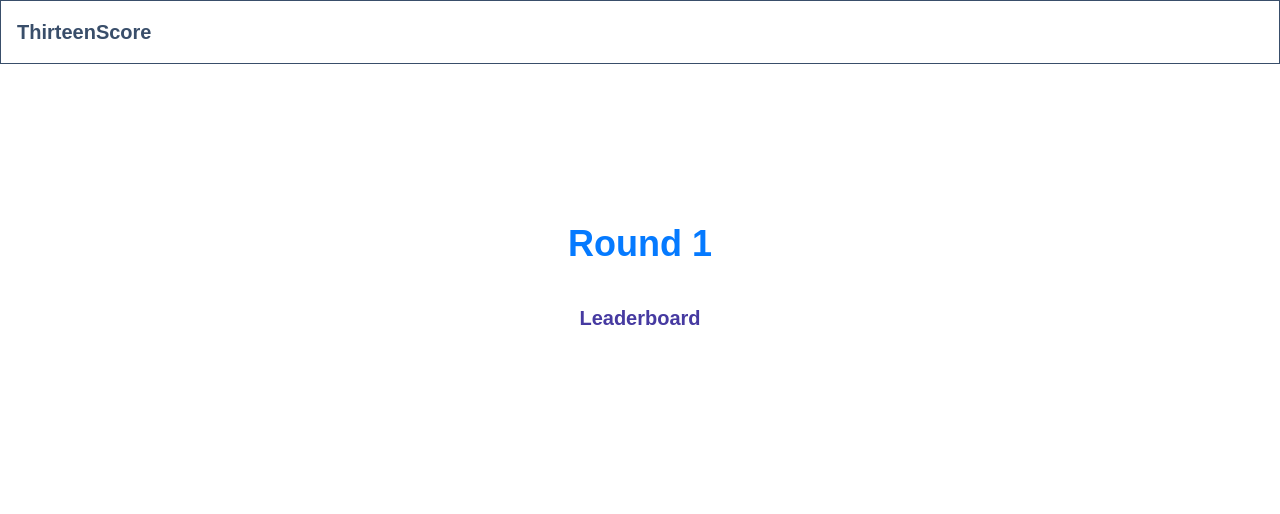
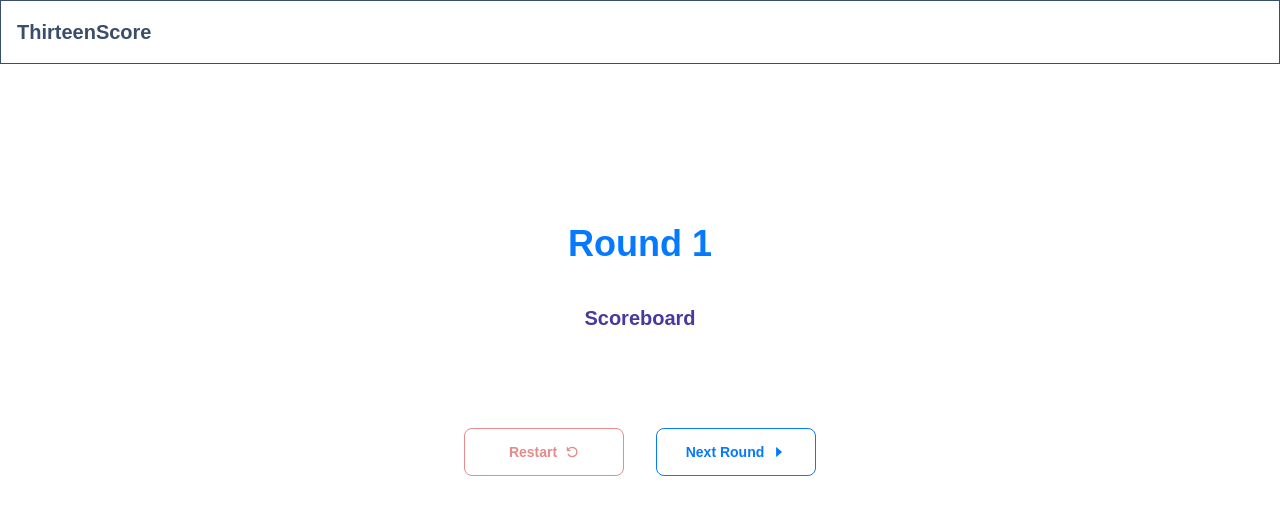
Before and after one commit to Its-Alann/ThirteenScore, a Next.js app: page /game in a window 1280 px wide. Shown: the top 514 px of the page. Built offline with nearby package versions, Linux system fonts and the light colour scheme.

Commit message:
Added restart and next round button

```diff
--- a/app/game/page.tsx
+++ b/app/game/page.tsx
@@ -1,20 +1,59 @@
 "use client";
 
-import React, { useEffect } from "react";
+import React, { useEffect, useState } from "react";
 import { usePlayerContext } from "../context/player";
 import Scoreboard from "../../components/Scoreboard";
+import { VscDebugRestart } from "react-icons/vsc";
+import { AiFillCaretRight } from "react-icons/ai";
+import { useRouter } from "next/navigation";
 
 const Page = () => {
   const { players, setPlayers } = usePlayerContext();
+  const router = useRouter();
+  const [round, setRound] = useState<number>(1);
+  const MAX_ROUND = 13;
+
+  const handleRestart = () => {
+    router.push("/");
+  };
+
+  const handleNextRound = () => {
+    setRound(round + 1);
+  };
+
   return (
     <div className="flex flex-col items-center">
-      <div className="font-bold text-4xl text-primary mt-40"> Round 1 </div>
-      <div className="font-bold text-xl text-secondary my-10">
+      <div className="font-bold text-4xl text-primary mt-40">
         {" "}
-        Leaderboard{" "}
+        Round {round}{" "}
       </div>
+      <div className="font-bold text-xl text-secondary my-10"> Scoreboard </div>
       <div className="w-1/4 items-center">
-        <Scoreboard />
+        <Scoreboard round={round} />
+      </div>
+      <div className="space-x-8 my-14">
+        <span>
+          <button
+            className="btn btn-sm btn-outline btn-error normal-case w-40 h-12"
+            onClick={() => {
+              handleRestart();
+            }}
+          >
+            Restart
+            <VscDebugRestart />
+          </button>
+        </span>
+        <span>
+          <button
+            className="btn btn-sm btn-outline btn-primary normal-case w-40 h-12"
+            onClick={() => {
+              handleNextRound();
+            }}
+          >
+            Next Round
+            <AiFillCaretRight />
+          </button>
+        </span>
       </div>
     </div>
   );
```
